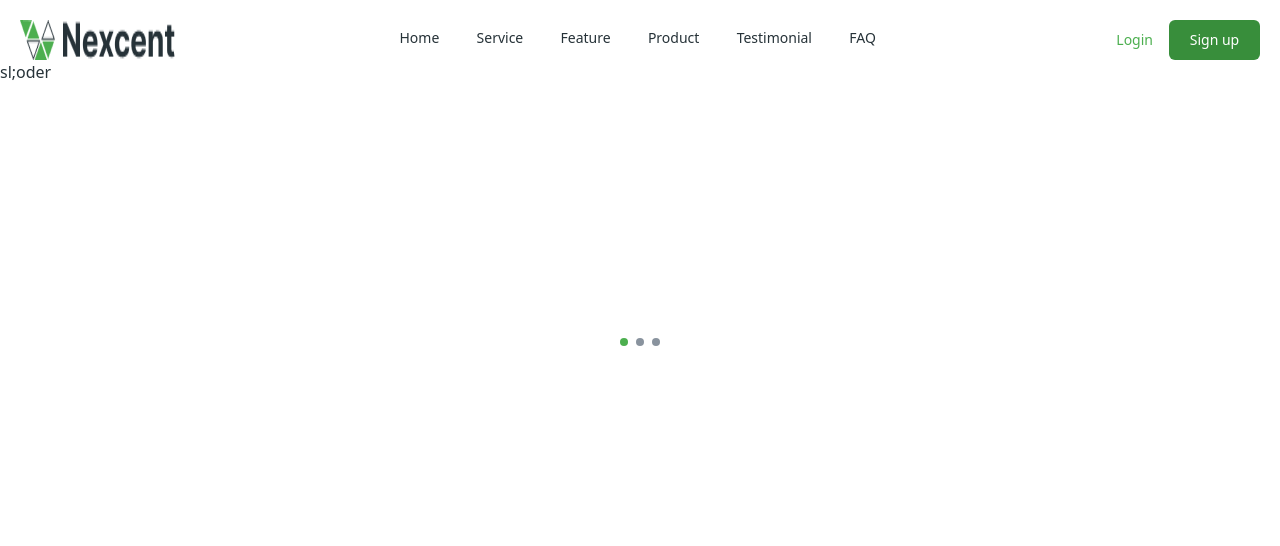
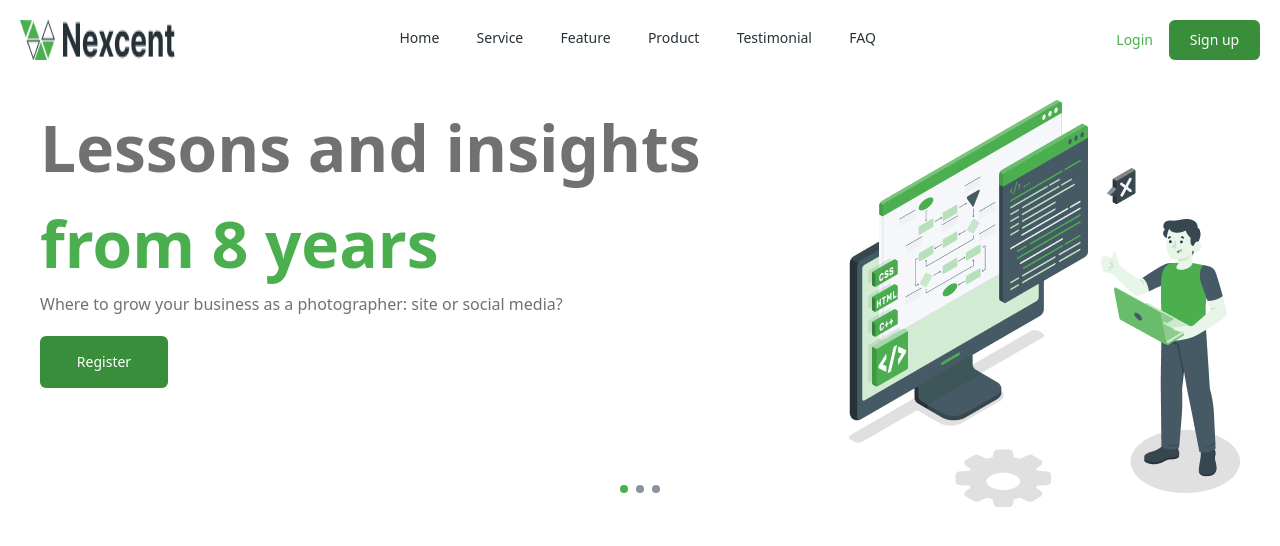
Before and after one commit to Abdelghfarsalah/laurel, a Next.js app: page /en/Nexcent in a window 1280 px wide. Shown: the top 546 px of the page. Built offline with nearby package versions, Linux system fonts and the light colour scheme.

Commit message:
home slider  done

```diff
--- a/app/[locale]/globals.css
+++ b/app/[locale]/globals.css
@@ -42,7 +42,7 @@
   --NEUTRAL_SILVER: #f5f7fa;
   --NEUTRAL_L_GREY: #89939e;
   --NEUTRAL_GREY: #717171;
-  --NEUTRAL_D_GREY: #4d4d4d;
+  --NEUTRAL_D_GREY: #4D4D4D;
   --NEUTRAL_BLACK: #263238;
 
   --BRAND_SECONDARY: #263238;
--- /dev/null
+++ b/components/pages/Nexcent/Home/HomeSlider/CustomSwiperSlide/index.tsx
@@ -0,0 +1,15 @@
+import { CustomButton } from "@/components/shared/CustomButton";
+import { CustomSwiperSlidertype } from "@/types/home";
+import Image from "next/image";
+
+export default function CustomSwiperSlide({title,subtitle,description,button,image}:CustomSwiperSlidertype){
+  return <div className="flex justify-between mr-10  ml-10 mt-10">
+  <div className="LeftSwiperSlide">
+    <p className="text-neutral-grey font-bold text-64">{title}</p>
+    <p className="text-brand-primary font-bold text-64">{subtitle}</p>
+    <p className="text-neutral-grey  text-16 mb-5">{description}</p>
+    <CustomButton title={button} width={"w-[128px]"} height={"h-[52px]"} />
+  </div>
+  <Image className="hidden sm:block" src={image} width={391} height={407} alt="jhjhmbn" />
+  </div>
+}
--- a/components/pages/Nexcent/Home/HomeSlider/index.tsx
+++ b/components/pages/Nexcent/Home/HomeSlider/index.tsx
@@ -5,6 +5,7 @@ import { Swiper, SwiperSlide } from "swiper/react";
 
 import "swiper/css";
 import "swiper/css/pagination";
+import CustomSwiperSlide from "./CustomSwiperSlide";
 import "./slider.css";
 
 export default function Slider() {
@@ -15,22 +16,36 @@ export default function Slider() {
         slidesPerView={1}
         loop={true}
         spaceBetween={0}
-      className="custom-swiper w-full"
-    >
+        className="custom-swiper w-full ">
+
         <SwiperSlide>
-        sl;oder
+            <CustomSwiperSlide
+            title="Lessons and insights "
+            subtitle="from 8 years"
+            description="Where to grow your business as a photographer: site or social media?"
+            button="Register"
+            image="/images/Illustration.png"
+            />
         </SwiperSlide>
 
         <SwiperSlide>
-        <div className="h-[300px] w-full bg-blue-500">
-          Slide 2
-        </div>
+            <CustomSwiperSlide
+            title="Lessons and insights "
+            subtitle="from 8 years"
+            description="Where to grow your business as a photographer: site or social media?"
+            button="Register"
+            image="/images/Illustration.png"
+            />
         </SwiperSlide>
 
         <SwiperSlide>
-        <div className="h-[300px] w-full bg-green-500">
-          Slide 3
-        </div>
+            <CustomSwiperSlide
+            title="Lessons and insights "
+            subtitle="from 8 years"
+            description="Where to grow your business as a photographer: site or social media?"
+            button="Register"
+            image="/images/Illustration.png"
+            />
         </SwiperSlide>
     </Swiper>
     );
```
Also changed, not shown: types/home.ts (+8 -0 lines), public/images/Illustration.png (added). Lines whose indentation alone changed are shown as unchanged.
